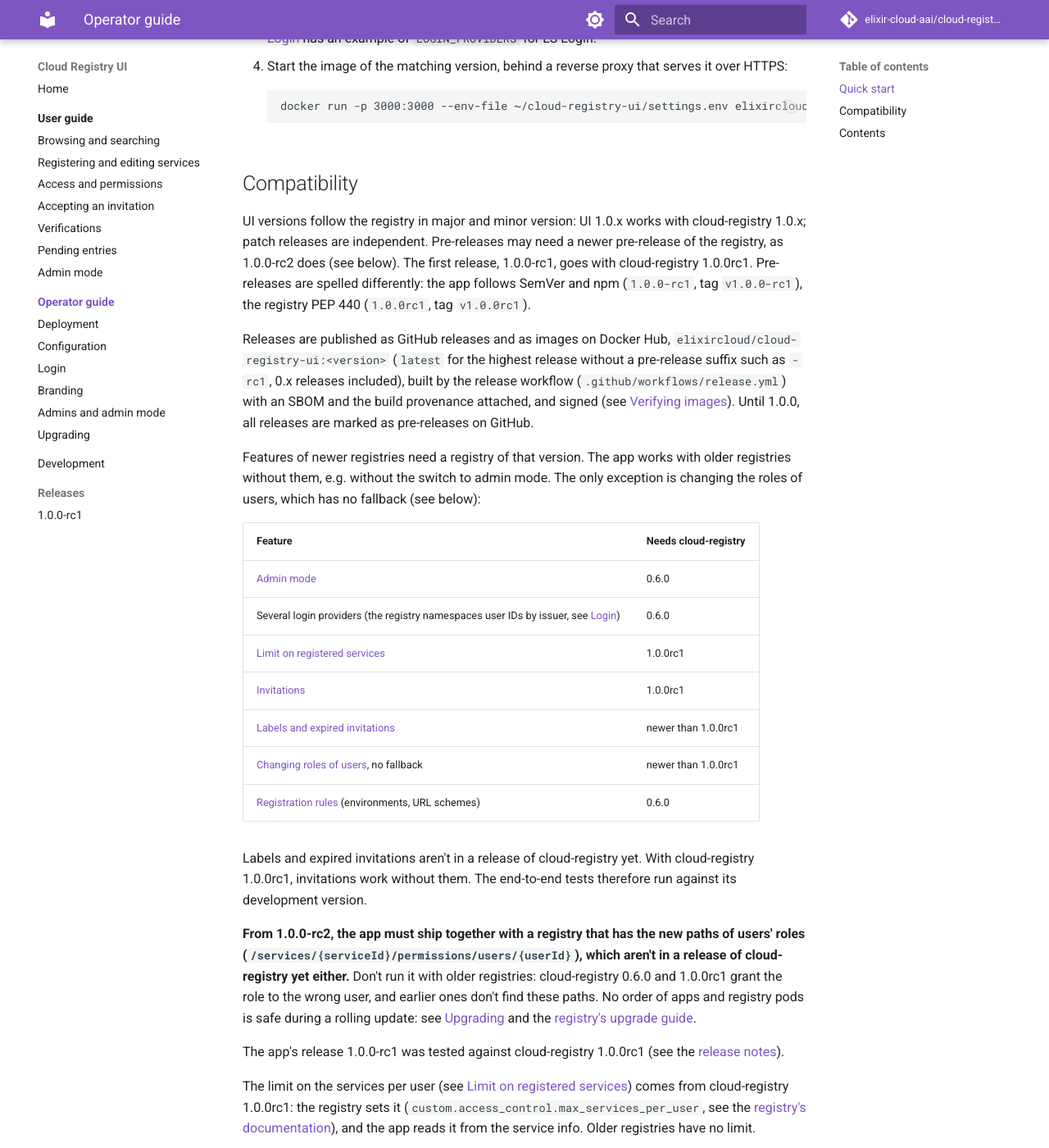
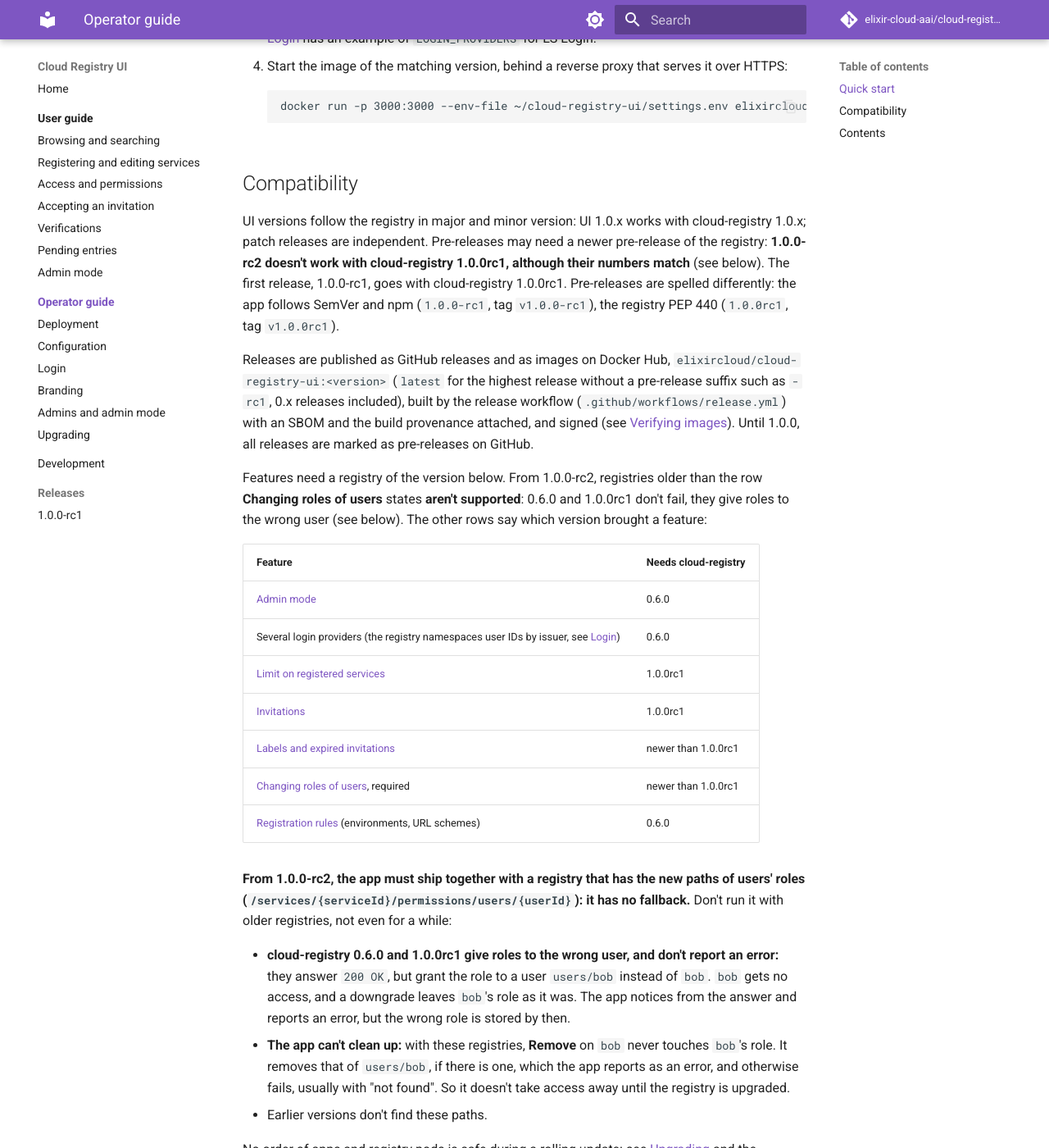
Before and after one commit to elixir-cloud-aai/cloud-registry-ui, an MkDocs documentation site: the page built from docs/operator-guide/index.md, in a window 1280 px wide and 1400 px high, scrolled down 743 px. Shown: the whole window at 82% size. Built offline with MkDocs 1.6.1 and Material for MkDocs 9.7.7, drawn with Linux system fonts in a browser that asks for light colours; comment, search, counter and statistics services are not loaded; some of the changed text lies outside the part shown.

```diff
--- a/docs/operator-guide/index.md
+++ b/docs/operator-guide/index.md
@@ -42,14 +42,14 @@ pages. A deployment needs:
 
 ## Compatibility
 
-UI versions follow the registry in major and minor version: UI 1.0.x works with cloud-registry 1.0.x; patch releases are independent. Pre-releases may need a newer pre-release of the registry, as 1.0.0-rc2 does (see below). The first release, 1.0.0-rc1, goes with cloud-registry 1.0.0rc1. Pre-releases are spelled differently: the app follows SemVer and npm (`1.0.0-rc1`, tag `v1.0.0-rc1`), the registry PEP 440 (`1.0.0rc1`, tag `v1.0.0rc1`).
+UI versions follow the registry in major and minor version: UI 1.0.x works with cloud-registry 1.0.x; patch releases are independent. Pre-releases may need a newer pre-release of the registry: **1.0.0-rc2 doesn't work with cloud-registry 1.0.0rc1, although their numbers match** (see below). The first release, 1.0.0-rc1, goes with cloud-registry 1.0.0rc1. Pre-releases are spelled differently: the app follows SemVer and npm (`1.0.0-rc1`, tag `v1.0.0-rc1`), the registry PEP 440 (`1.0.0rc1`, tag `v1.0.0rc1`).
 
 Releases are published as GitHub releases and as images on Docker Hub, `elixircloud/cloud-registry-ui:<version>` (`latest` for the highest release without a pre-release suffix such as `-rc1`, 0.x releases included), built by the release workflow (`.github/workflows/release.yml`) with an SBOM and the build provenance attached, and signed (see [Verifying images](deployment.md#verifying-images)). Until 1.0.0, all releases are marked as pre-releases on GitHub.
 
-Features of newer registries need a registry of that version. The app works
-with older registries without them, e.g. without the switch to admin mode. The
-only exception is changing the roles of users, which has no fallback (see
-below):
+Features need a registry of the version below. From 1.0.0-rc2, registries
+older than the row **Changing roles of users** states **aren't supported**:
+0.6.0 and 1.0.0rc1 don't fail, they give roles to the wrong user (see below).
+The other rows say which version brought a feature:
 
 | Feature                                                                                      | Needs cloud-registry |
 | -------------------------------------------------------------------------------------------- | -------------------- |
@@ -58,21 +58,30 @@ below):
 | [Limit on registered services](../user-guide/registering.md#limit-on-registered-services)    | 1.0.0rc1             |
 | [Invitations](../user-guide/access.md#inviting-by-link)                                      | 1.0.0rc1             |
 | [Labels and expired invitations](../user-guide/access.md#inviting-by-link)                   | newer than 1.0.0rc1  |
-| [Changing roles of users](../user-guide/access.md#managing-access), no fallback              | newer than 1.0.0rc1  |
+| [Changing roles of users](../user-guide/access.md#managing-access), required                 | newer than 1.0.0rc1  |
 | [Registration rules](configuration.md#registry) (environments, URL schemes)                  | 0.6.0                |
 
-Labels and expired invitations aren't in a release of cloud-registry yet. With
-cloud-registry 1.0.0rc1, invitations work without them. The end-to-end tests
-therefore run against its development version.
+**From 1.0.0-rc2, the app must ship together with a registry that has the new
+paths of users' roles (`/services/{serviceId}/permissions/users/{userId}`):
+it has no fallback.** Don't run it with older registries, not even for a while:
 
-**From 1.0.0-rc2, the app must ship together with a registry that has the new
-paths of users' roles (`/services/{serviceId}/permissions/users/{userId}`),
-which aren't in a release of cloud-registry yet either.** Don't run it with
-older registries: cloud-registry 0.6.0 and 1.0.0rc1 grant the role to the wrong
-user, and earlier ones don't find these paths. No order of apps and registry
-pods is safe during a rolling update: see
+- **cloud-registry 0.6.0 and 1.0.0rc1 give roles to the wrong user, and don't
+  report an error:** they answer `200 OK`, but grant the role to a user
+  `users/bob` instead of `bob`. `bob` gets no access, and a downgrade leaves
+  `bob`'s role as it was. The app notices from the answer and reports an error,
+  but the wrong role is stored by then.
+- **The app can't clean up:** with these registries, **Remove** on `bob` never
+  touches `bob`'s role. It removes that of `users/bob`, if there is one, which
+  the app reports as an error, and otherwise fails, usually with "not found". So
+  it doesn't take access away until the registry is upgraded.
+- Earlier versions don't find these paths.
+
+No order of apps and registry pods is safe during a rolling update: see
 [Upgrading](upgrading.md#100-rc2) and the [registry's upgrade
 guide](https://cloud-registry.readthedocs.io/en/latest/upgrading/#from-100rc1).
+
+No release of cloud-registry has these paths, labels and expired invitations
+yet, so the end-to-end tests run against its development version.
 
 The app's release 1.0.0-rc1 was tested against cloud-registry 1.0.0rc1 (see the
 [release notes](../releases/1.0.0-rc1.md)).
@@ -90,8 +99,10 @@ link](../user-guide/access.md#inviting-by-link)) need cloud-registry
 and how many a service may have open, are the registry's (see the
 [registry's documentation](https://cloud-registry.readthedocs.io/en/latest/)),
 and the app has no settings for them, except whether its form requires a
-label (see [Access dialog](configuration.md#access-dialog)). With older
-registries, the app reports that the registry has no invitations.
+label (see [Access dialog](configuration.md#access-dialog)). Registries before
+1.0.0rc1 have no invitations: the app reports this, or, if it runs on another
+origin than the registry, only that it can't load them, as browsers then get no
+usable answer from the registry.
 
 ## Contents
 
```
Also changed, not shown: README.md (+2 -1 lines), docs/operator-guide/configuration.md (+1 -1 lines), docs/operator-guide/upgrading.md (+19 -7 lines), docs/user-guide/access.md (+12 -10 lines), docs/user-guide/invitations.md (+1 -1 lines), src/components/shared/manage-access/invitations.tsx (+13 -5 lines), 4 other files.
